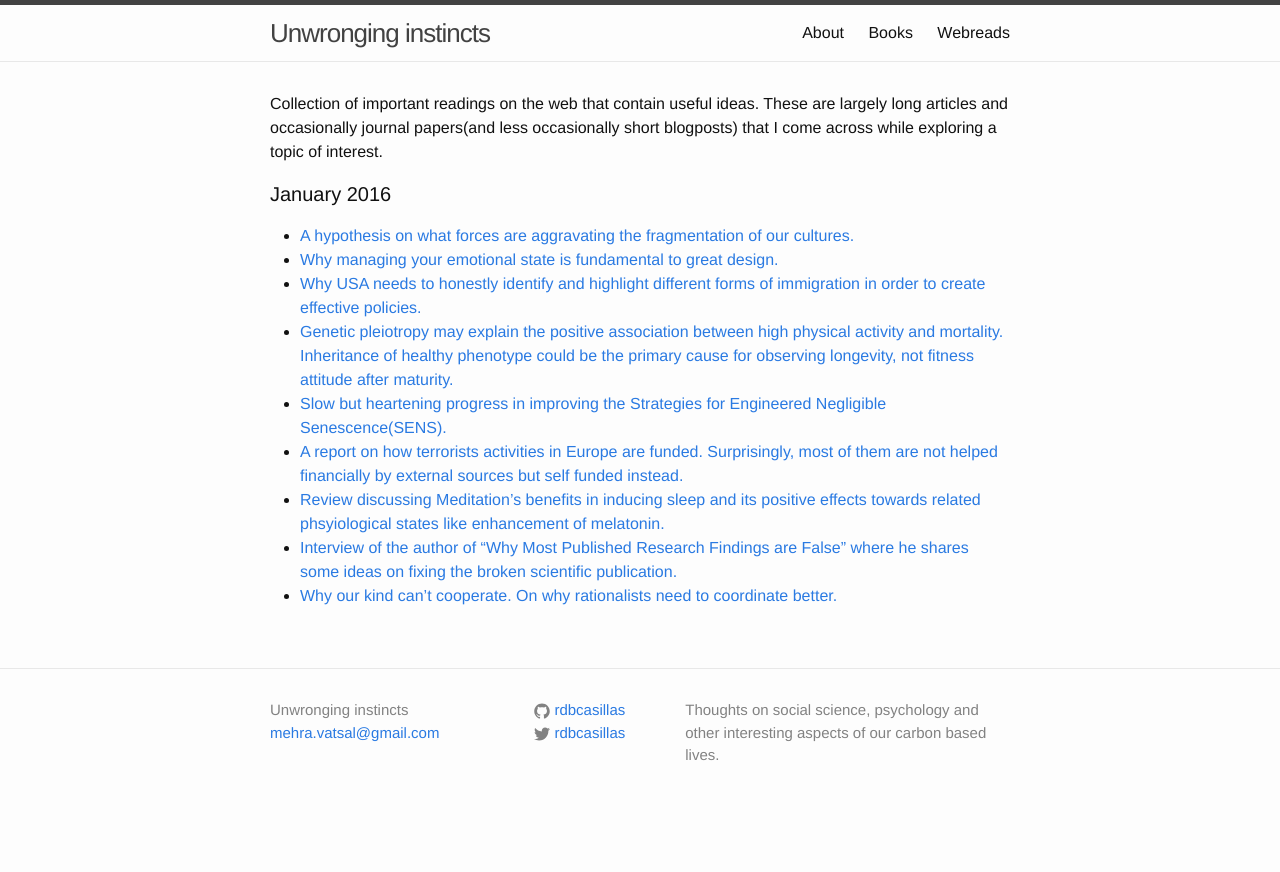
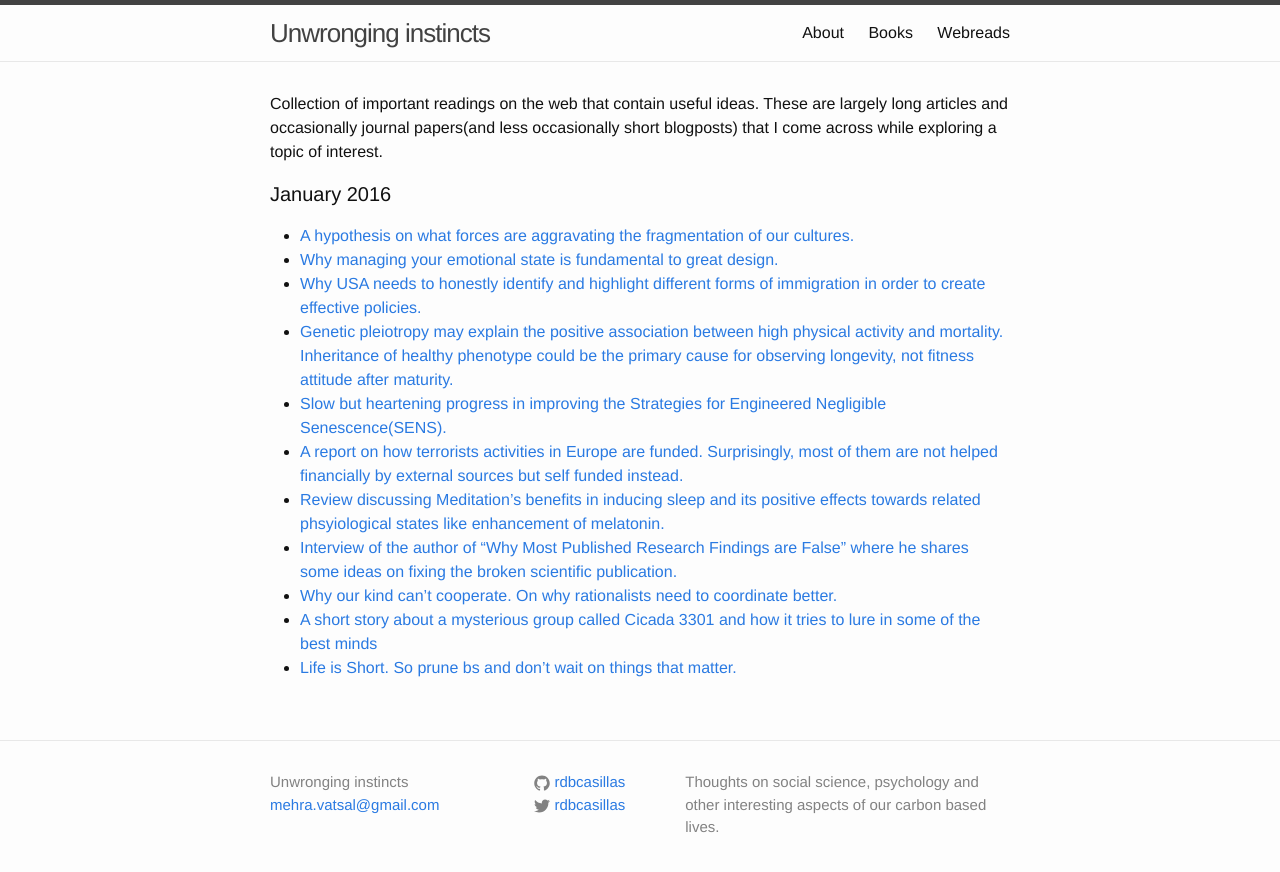
Before and after one commit to rdbcasillas/rdbcasillas.github.io, a Jekyll site: the page built from webreads.md, in a window 1280 px wide. Shown: the top 872 px of the page. Built offline with Jekyll 4.4.1, drawn with Linux system fonts in a browser that asks for light colours; Markdown is read by kramdown in place of the engine named in the settings.

Commit message:
added couple of links to January 2016

```diff
--- a/webreads.md
+++ b/webreads.md
@@ -17,3 +17,5 @@ Collection of important readings on the web that contain useful ideas. These are
 * [Review discussing Meditation's benefits in inducing sleep and its positive effects towards related phsyiological states like enhancement of melatonin.](https://www.ncbi.nlm.nih.gov/pmc/articles/PMC3328970/)
 * [Interview of the author of "Why Most Published Research Findings are False" where he shares some ideas on fixing the broken scientific publication.](http://www.vox.com/2015/2/16/8034143/john-ioannidis-interview)
 * [Why our kind can't cooperate. On why rationalists need to coordinate better.](http://lesswrong.com/lw/3h/why_our_kind_cant_cooperate/)
+* [A short story about a mysterious group called Cicada 3301 and how it tries to lure in some of the best minds](http://www.rollingstone.com/culture/features/cicada-solving-the-webs-deepest-mystery-20150115)
+* [Life is Short. So prune bs and don't wait on things that matter.](paulgraham.com/vb.html)
```
